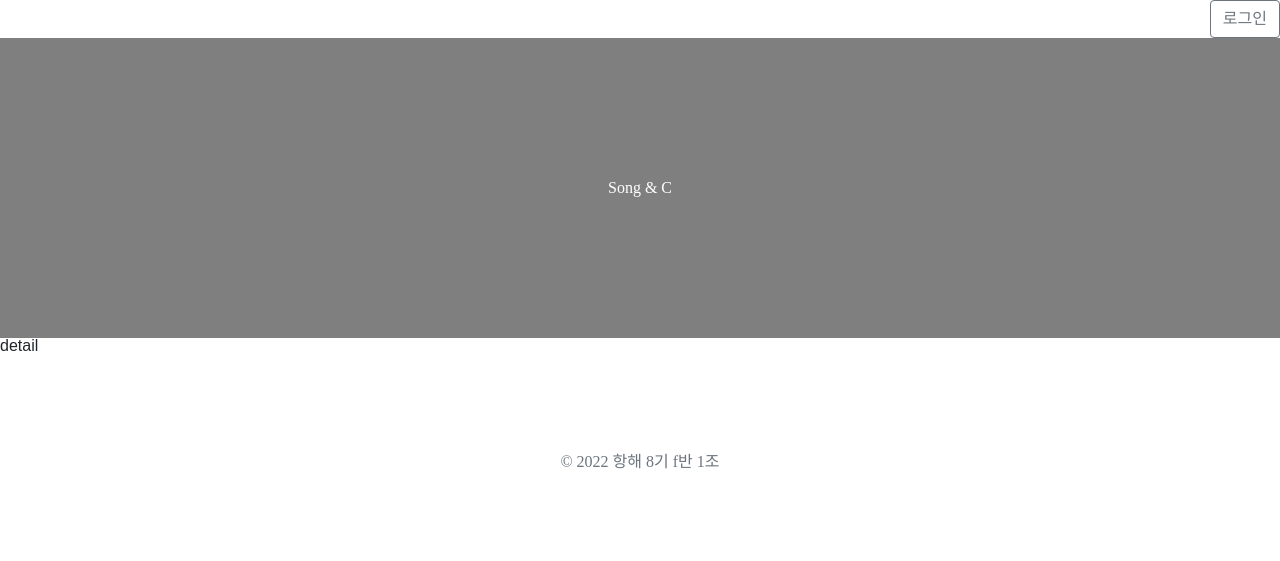
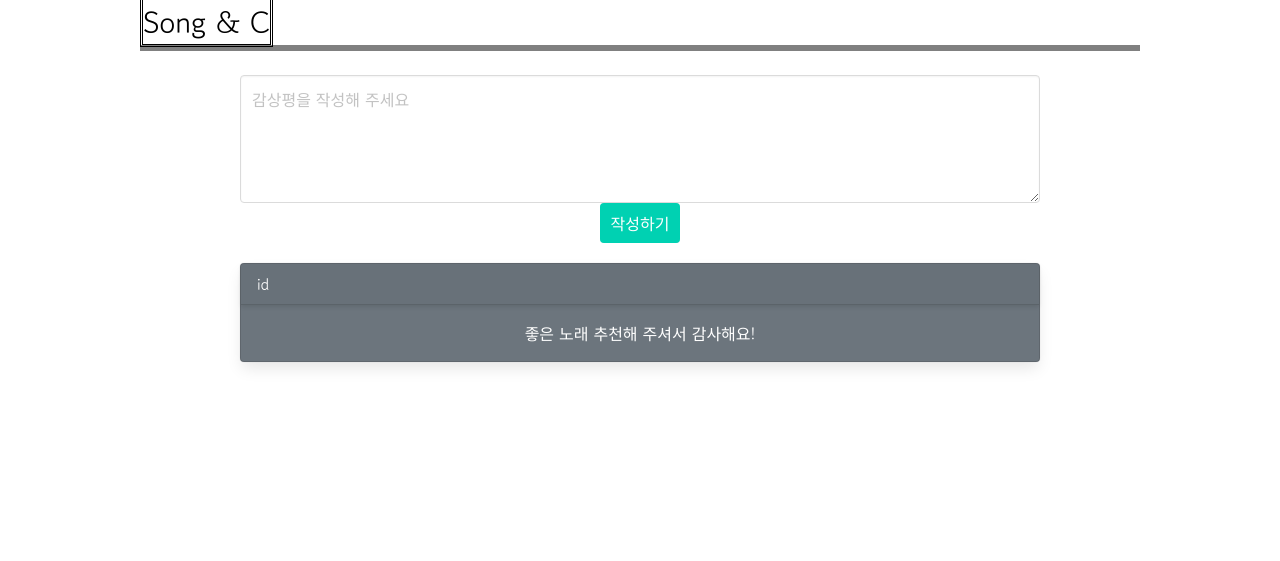
Before and after one commit to phenomenonlee/-f-1-, a Flask app: page /detail in a window 1280 px wide. Shown: the top 561 px of the page. Run offline with Flask 2, Linux system fonts and the light colour scheme; data that the repository does not hold is empty; some libraries are stand-ins or nearby versions.

Commit message:
서버 연결

```diff
--- a/app.py
+++ b/app.py
@@ -80,5 +80,34 @@ def detail_post():
     return jsonify({'msg': '보내기 완료'})
 
 
+@app.route('/')
+def index():
+    return render_template("detail.html")
+
+
+@app.route("/info", methods=["POST"])
+def ripple_post():
+    ripple_receive = request.form['ripple_give']
+    print(ripple_receive)
+    doc = {
+        'ripple': ripple_receive,
+    }
+    db.info.insert_one(doc)
+
+    return jsonify({'msg': '작성 완료!'})
+
+
+@app.route('/contents', methods=["GET"])
+def desc_get():
+    desc_list = list(db.contents.find({}, {'_id': False}))
+    return jsonify({'desc': desc_list})
+
+
+@app.route('/info', methods=["GET"])
+def ripple_get():
+    ripple_list = list(db.info.find({}, {'_id': False}))
+    return jsonify({'ripple': ripple_list})
+
+
 if __name__ == '__main__':
     app.run('0.0.0.0', port=5000, debug=True)
--- a/templates/detail.html
+++ b/templates/detail.html
@@ -2,32 +2,186 @@
 <html lang="en">
 <head>
     <meta charset="UTF-8">
-    <title>Title</title>
+    <meta charset="utf-8">
+    <meta name="viewport" content="width=device-width, initial-scale=1, shrink-to-fit=no">
+
+    <link rel="stylesheet" href="https://cdn.jsdelivr.net/npm/bulma@0.9.1/css/bulma.min.css">
+    <link href="https://cdn.jsdelivr.net/npm/bootstrap@5.0.2/dist/css/bootstrap.min.css" rel="stylesheet"
+          integrity="sha384-EVSTQN3/azprG1Anm3QDgpJLIm9Nao0Yz1ztcQTwFspd3yD65VohhpuuCOmLASjC" crossorigin="anonymous">
     <script src="https://ajax.googleapis.com/ajax/libs/jquery/3.5.1/jquery.min.js"></script>
     <script src="https://cdn.jsdelivr.net/npm/bootstrap@5.0.2/dist/js/bootstrap.bundle.min.js"
             integrity="sha384-MrcW6ZMFYlzcLA8Nl+NtUVF0sA7MsXsP1UyJoMp4YLEuNSfAP+JcXn/tWtIaxVXM"
             crossorigin="anonymous"></script>
-    <link href="https://cdn.jsdelivr.net/npm/bootstrap@5.0.2/dist/css/bootstrap.min.css" rel="stylesheet"
-          integrity="sha384-EVSTQN3/azprG1Anm3QDgpJLIm9Nao0Yz1ztcQTwFspd3yD65VohhpuuCOmLASjC" crossorigin="anonymous">
-    <link href="https://fonts.googleapis.com/css2?family=Nanum+Pen+Script&display=swap" rel="stylesheet">
-    <link href="../static/index.css" rel="stylesheet">
-    <script src="https://ajax.googleapis.com/ajax/libs/jquery/3.5.1/jquery.min.js"></script>
-    <script src="https://kit.fontawesome.com/190c91686f.js" crossorigin="anonymous"></script>
+
+    <title>music comment</title>
+    <link href="https://fonts.googleapis.com/css2?family=Gowun+Dodum&amp;display=swap" rel="stylesheet">
+    <title>Title</title>
+
+    <style>
+        * {
+            font-family: 'Gowun Dodum', sans-serif;
+        }
+
+        .mainImage {
+
+            max-width: 1000px;
+            margin: 0 auto 0 auto;
+        }
+
+        .content {
+            border-style: solid;
+            border-color: gray;
+            max-width: 1000px;
+        }
+
+        .picture-box {
+
+        }
+
+        .card {
+            margin-top: 20px;
+            max-width: 800px;
+        }
+
+        .main {
+            border-style: double;
+            color: black;
+
+            width: 150px;
+            font-size: 30px;
+
+        }
+
+        .comments {
+            position: relative;
+            margin-bottom: 200px;
+            min-width: 500px;
+            max-width: 800px;
+        }
+
+        .textarea {
+            min-width: 500px;
+            max-width: 800px;
+        }
+
+        .button {
+            width: 80px;
+        }
+    </style>
+    <script>
+        function save_ripple() {
+            let ripple = $('#ripple').val()
+            console.log(ripple)
+            $.ajax({
+                type: 'POST',
+                url: '/info',
+                data: {ripple_give: ripple},
+                success: function (response) {
+                    alert(response['msg'])
+                    window.location.reload()
+                }
+            });
+        }
+
+
+        $(document).ready(function () {
+            show_info();
+        });
+
+        function show_info() {
+            $.ajax({
+                type: "GET",
+                url: "/contents",
+                data: {},
+                success: function (response) {
+                    console.log(response)
+                    let rows = response['desc']
+                    for (let i = 0; i < rows.length; i++) {
+                        let id = rows[i]['id']
+                        let title = rows[i]['title']
+                        let desc = rows[i]['desc']
+                        let url = rows[i]['url']
+
+                        let temp_html = `<div class="content">
+    <img class="picture-box" src=${url} alt="...">
+    <div class="card">
+      <div class="card-header">
+        ${id}
+      </div>
+      <div class="card-body">
+        <blockquote class="blockquote mb-0">
+          <p>${title}</p>
+          <footer class="blockquote-footer"> <cite title="Source Title">${desc}</cite></footer>
+        </blockquote>
+      </div>
+    </div>
+  </div>`
+                        $('#cards-box').append(temp_html)
+                    }
+                }
+            });
+        }
+
+        $(document).ready(function () {
+            show_ripple();
+        });
+
+        function show_ripple() {
+            $.ajax({
+                type: "GET",
+                url: "/info",
+                data: {},
+                success: function (response) {
+                    console.log(response)
+                    let rows = response['ripple']
+                    for (let i = 0; i < rows.length; i++) {
+                        let ripple = rows[i]['ripple']
+
+                        let temp_html =`<div class="card text-white bg-secondary mb-3">
+            <div class="card-header">id</div>
+            <div class="card-body">
+
+                <p class="card-text">${ripple}</p>
+            </div>
+        </div>`
+                                     $('#ripple-box').append(temp_html)
+                    }
+                }
+            });
+        }
+
+    </script>
+
 </head>
 <body>
-<div id="header">
+
+<div class="mainImage">
+
+    <a class="main" href="https://www.naver.com/" style="text-decoration: black">
+
+        Song &amp; C
+    </a>
 </div>
 
-<main>detail</main>
+<center>
+    <div class="content" id="cards-box">
+    </div>
+    <textarea class="textarea" id="ripple" placeholder="감상평을 작성해 주세요"></textarea>
+    <div class="button">
+        <button onclick="save_ripple()" class="button is-primary">작성하기</button>
+    </div>
+    <div class="comments" id="ripple-box">
+        <div class="card text-white bg-secondary mb-3">
+            <div class="card-header">id</div>
+            <div class="card-body">
 
-<div id="footer">
-</div>
+                <p class="card-text">좋은 노래 추천해 주셔서 감사해요!</p>
+            </div>
+        </div>
+    </div>
 
-<script>
-    $(document).ready(function () {
-        $("#header").load("/header");  // 원하는 파일 경로를 삽입하면 된다
-        $("#footer").load("/footer");  // 추가 인클루드를 원할 경우 이런식으로 추가하면 된다
-    });
-</script>
+</center>
+
+
 </body>
 </html>
```
